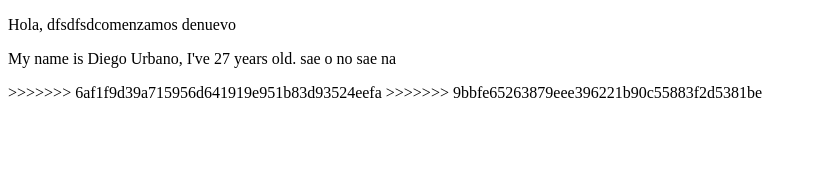
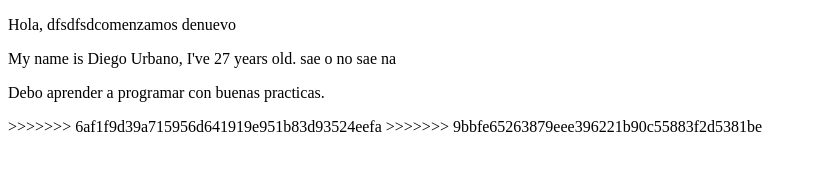
Before and after one commit to durbanog/proyecto1, a plain HTML site: page index.html in a window 1280 px wide. Shown: the whole page, without its empty margins (0-817 px from the left). Drawn offline with Linux system fonts and the light colour scheme.

Commit message:
Mensaje importante al final
Poner atesnion

```diff
--- a/index.html
+++ b/index.html
@@ -16,6 +16,9 @@
 
 	    sae o no sae na
     </p>
+	 <p>
+	Debo aprender a programar con buenas practicas.
+    </p>
 >>>>>>> 6af1f9d39a715956d641919e951b83d93524eefa
 >>>>>>> 9bbfe65263879eee396221b90c55883f2d5381be
 </body>
```
